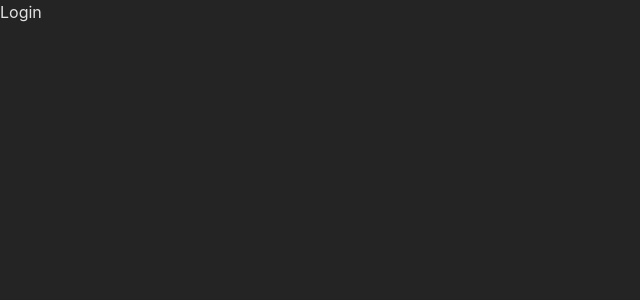
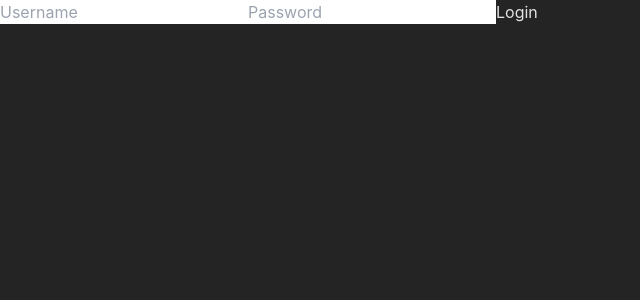
Before and after one commit to llOrtegall/React_App_Learning_01, a React (Vite) app: page / in a window 1280 px wide. Shown: the top 300 px of the page, without its empty margins (0-640 px from the left). Built offline with nearby package versions, Linux system fonts and the light colour scheme.

Commit message:
funciona el redirect

```diff
--- a/src/App.jsx
+++ b/src/App.jsx
@@ -1,11 +1,14 @@
 import { Navigate, Route, Routes } from 'react-router-dom'
 import { Login } from './pages/Login.jsx'
 import { Dashboard } from './pages/Dashboard.jsx'
+import { useAuth } from './Auth/UseContextAuth.jsx';
 
 // eslint-disable-next-line react/prop-types
 const ProtectedRoute = ({ children }) => {
-  const isAuthenticated = true
-  if (!isAuthenticated) {
+  const { userLoggedIn } = useAuth();
+
+  if (!userLoggedIn) {
+    console.log('user not logged in');
     return <Navigate to='/' />
   }
 
@@ -14,16 +17,16 @@ const ProtectedRoute = ({ children }) => {
 
 export function App() {
   return (
-    <>
+    <main className='h-screen w-screen'>
       <Routes>
         <Route path='/' element={<Login />} />
-        <Route path='/dashboard/*' element={
+        <Route path='/dashboard' element={
           <ProtectedRoute>
             <Dashboard />
           </ProtectedRoute>
         } />
         <Route path='*' element={<h1>Not Found</h1>} />
       </Routes>
-    </>
+    </main>
   )
 }
--- /dev/null
+++ b/src/Auth/UseContextAuth.jsx
@@ -0,0 +1,33 @@
+import { createContext, useContext, useState } from 'react';
+import { useNavigate } from 'react-router-dom';
+
+export const AuthContext = createContext();
+
+// eslint-disable-next-line react/prop-types
+export const AuthProvider = ({ children }) => {
+  const [userLoggedIn, setUserLoggedIn] = useState(null);
+  const navigate = useNavigate();
+
+  const login = ({ user }) => {
+    setUserLoggedIn(user);
+    navigate('/dashboard');
+  };
+
+  const logout = () => {
+    userLoggedIn(null);
+  };
+
+  return (
+    <AuthContext.Provider value={{ userLoggedIn, login, logout }}>
+      {children}
+    </AuthContext.Provider>
+  );
+};
+
+export const useAuth = () => {
+  const auth = useContext(AuthContext);
+  if (!auth) {
+    throw new Error('You forgot to use AuthProvider');
+  }
+  return auth;
+}
--- a/src/main.jsx
+++ b/src/main.jsx
@@ -1,10 +1,16 @@
+import { AuthProvider } from './Auth/UseContextAuth.jsx'
 import { BrowserRouter } from 'react-router-dom'
 import { createRoot } from 'react-dom/client'
+import { StrictMode } from 'react'
 import { App } from './App.jsx'
 import './index.css'
 
 createRoot(document.getElementById('root')).render(
-  <BrowserRouter>
-    <App />
-  </BrowserRouter>
+  <StrictMode>
+    <BrowserRouter>
+      <AuthProvider>
+        <App />
+      </AuthProvider>
+    </BrowserRouter>
+  </StrictMode>
 )
--- a/src/pages/Login.jsx
+++ b/src/pages/Login.jsx
@@ -1,7 +1,38 @@
-export function Login () {
+import { useState } from "react"
+import { useAuth } from "../Auth/UseContextAuth";
+
+export function Login() {
+  const [user, setUser] = useState('')
+  const [password, setPassword] = useState('')
+  const [error, setError] = useState('')
+
+  const { login } = useAuth();
+
+  const handleSubmit = e => {
+    e.preventDefault()
+    fetch('http://localhost:3000/login', {
+      method: 'POST',
+      headers: { 'Content-Type': 'application/json' },
+      body: JSON.stringify({ user, password })
+    }).then(res => res.json())
+      .then(data => {
+        if (data.error) {
+          return setError(data.error)
+        }
+        login({ user: data.user })
+        document.cookie = `token=${data.token}`
+      })
+      .catch(err => setError(err))
+  }
+
   return (
-    <div>
-      <h1>Login</h1>
-    </div>
+    <form className="flex flex-col h-full items-center justify-center" onSubmit={handleSubmit}>
+      <input type="text" className="m-2 p-2 rounded-md" placeholder="Username"
+        value={user} onChange={e => setUser(e.target.value)} />
+      <input type="password" className="m-2 p-2 rounded-md" placeholder="Password"
+        value={password} onChange={e => setPassword(e.target.value)} />
+      <button type="submit" className="mt-2 bg-green-600 p-2 w-44 rounded-md">Login</button>
+      {error && <div className="text-red-500">{error}</div>}
+    </form>
   )
 }
```
